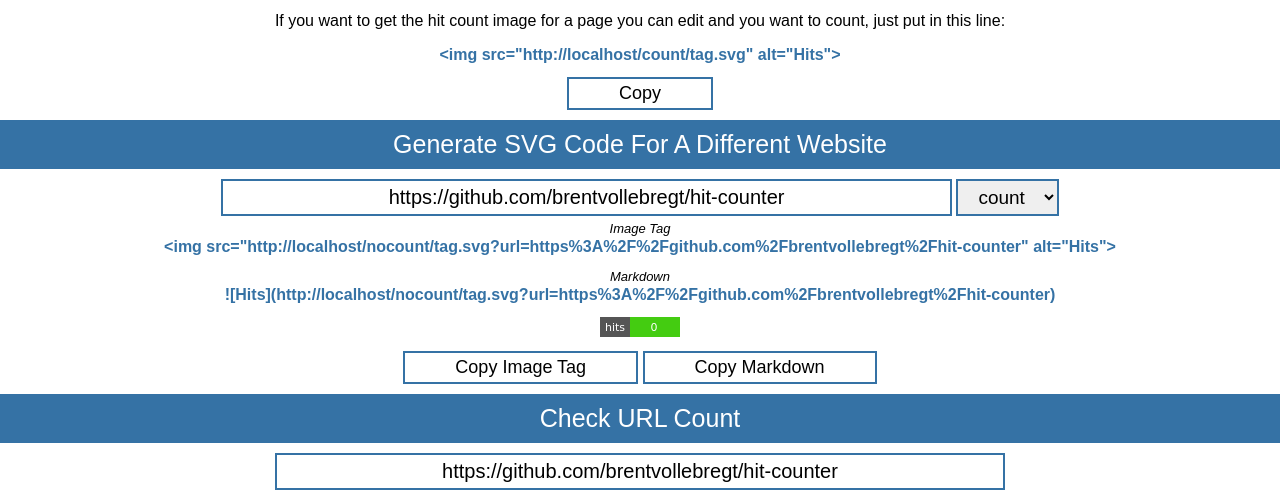
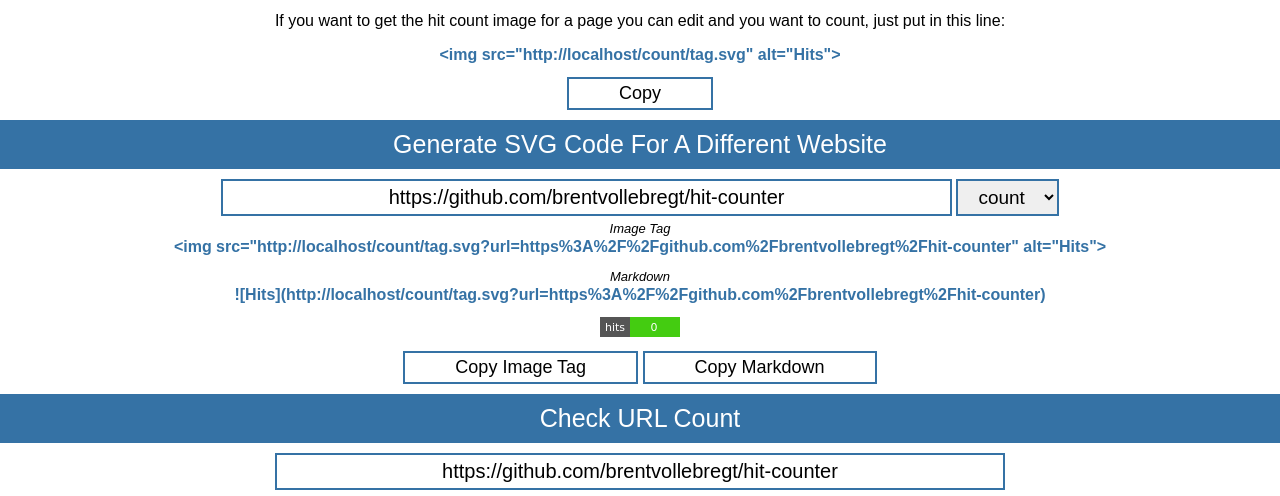
Before and after one commit to brentvollebregt/hit-counter, a Flask app: page / in a window 1280 px wide. Shown: the part 230-726 px from the top of the page. Run offline with Flask 2, Linux system fonts and the light colour scheme; data comes from the database, SQL or seed files in the repository.

Commit message:
Calculate on page load for consistency

```diff
--- a/templates/index.html
+++ b/templates/index.html
@@ -138,11 +138,11 @@
                 <option>no-count</option>
             </select>
             <p class="small_headers">Image Tag</p>
-            <p id="resultImageTag" class="head_text" style="margin-top: 0">&lt;img src=&quot;<script>host()</script>/nocount/tag.svg?url=https%3A%2F%2Fgithub.com%2Fbrentvollebregt%2Fhit-counter&quot; alt=&quot;Hits&quot;&gt;</p>
+            <p id="resultImageTag" class="head_text" style="margin-top: 0"></p>
             <p class="small_headers">Markdown</p>
-            <p id="resultMarkdown" class="head_text" style="margin-top: 0">![Hits](<script>host()</script>/nocount/tag.svg?url=https%3A%2F%2Fgithub.com%2Fbrentvollebregt%2Fhit-counter)</p>
+            <p id="resultMarkdown" class="head_text" style="margin-top: 0"></p>
             <div style="margin: 10px 0;">
-                <img id="resultImage" src="/nocount/tag.svg?url=https%3A%2F%2Fgithub.com%2Fbrentvollebregt%2Fhit-counter" alt="Hits">
+                <img id="resultImage" src="">
             </div>
             <button class="copy_button" onclick="copyContentOf('resultImageTag')">Copy Image Tag</button>
             <button class="copy_button" onclick="copyContentOf('resultMarkdown')">Copy Markdown</button>
@@ -153,11 +153,12 @@
             <input id="urlCheck" placeholder="https://github.com/brentvollebregt/hit-counter" value="https://github.com/brentvollebregt/hit-counter" style="width: 70%;" onkeyup="checkUrl()">
         </div>
         <div style="margin-top: 10px;">
-            <img id="urlCheckImage" src="/nocount/tag.svg?url=https%3A%2F%2Fgithub.com%2Fbrentvollebregt%2Fhit-counter" alt="Hits">
+            <img id="urlCheckImage" src="" alt="Hits">
         </div>
 
         <h2>Github Page</h2>
         <p>If you want to check out the Github Page for this project, go to <a href="https://github.com/brentvollebregt/hit-counter">github.com/brentvollebregt/hit-counter</a>.</p>
         <p>This also contains a tutorial for the project and other notes of what it is and how it works.</p>
+        <script>generateCode(); checkUrl();</script>
     </body>
 </html>
```
